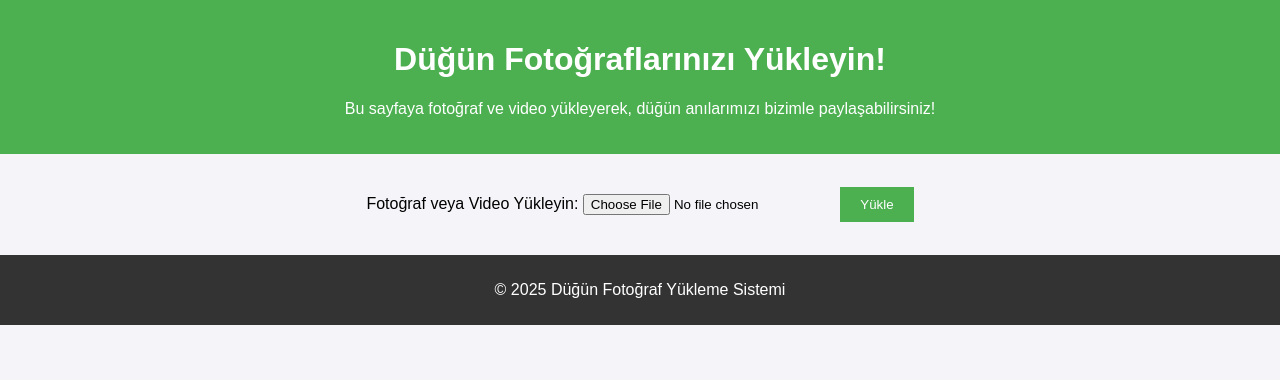
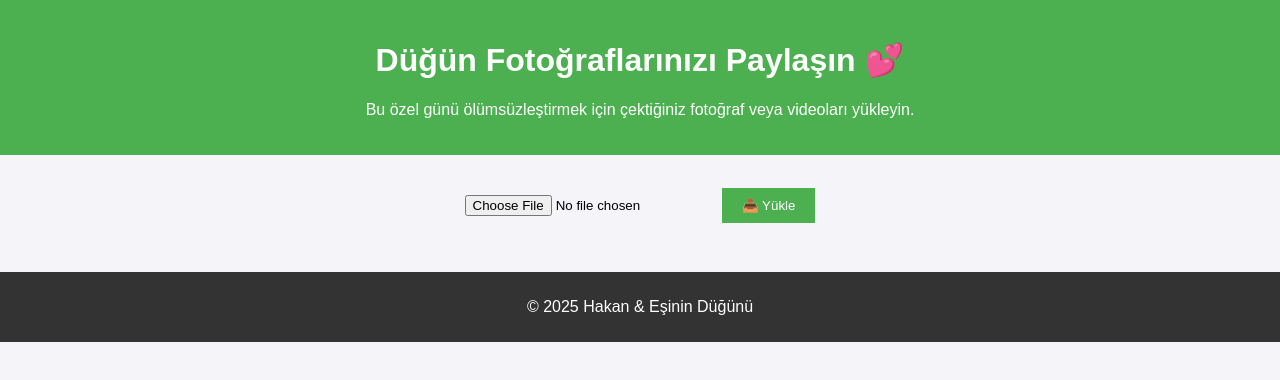
Before and after one commit to hakankadakal98-spec/merve-hakan-wedding, a plain HTML site: page index.html in a window 1280 px wide. Drawn offline with Linux system fonts and the light colour scheme.

Commit message:
Update index.html

```diff
--- a/index.html
+++ b/index.html
@@ -1,28 +1,31 @@
 <!DOCTYPE html>
 <html lang="tr">
 <head>
-  <meta charset="UTF-8">
-  <meta name="viewport" content="width=device-width, initial-scale=1.0">
+  <meta charset="UTF-8" />
+  <meta name="viewport" content="width=device-width, initial-scale=1.0" />
   <title>Düğün Fotoğraf Yükleme</title>
-  <link rel="stylesheet" href="style.css">
+  <link rel="stylesheet" href="style.css" />
+  <link href="https://fonts.googleapis.com/css2?family=Inter:wght@400;600&display=swap" rel="stylesheet">
 </head>
 <body>
+  <div class="container">
     <header>
-    <h1>Düğün Fotoğraflarınızı Yükleyin!</h1>
-    <p>Bu sayfaya fotoğraf ve video yükleyerek, düğün anılarımızı bizimle paylaşabilirsiniz!</p>
+      <h1>Düğün Fotoğraflarınızı Paylaşın 💕</h1>
+      <p>Bu özel günü ölümsüzleştirmek için çektiğiniz fotoğraf veya videoları yükleyin.</p>
     </header>
 
     <main>
       <form id="uploadForm">
-      <label for="fileInput">Fotoğraf veya Video Yükleyin:</label>
         <input type="file" id="file" name="file" required />
-      <button type="submit">Yükle</button>
+        <button type="submit">📤 Yükle</button>
+        <p id="statusMessage"></p>
       </form>
     </main>
 
     <footer>
-    <p>&copy; 2025 Düğün Fotoğraf Yükleme Sistemi</p>
+      <p>&copy; 2025 Hakan & Eşinin Düğünü</p>
     </footer>
+  </div>
 
   <script src="script.js"></script>
 </body>
```
Lines whose indentation alone changed are shown as unchanged.
